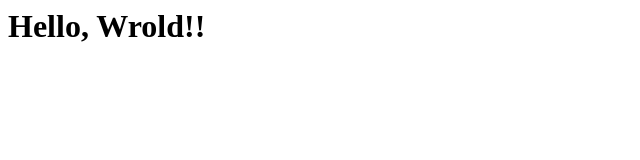
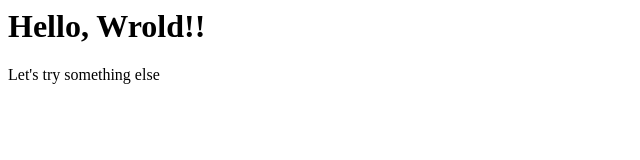
Before and after one commit to SaltedC/MyFirstGitProject, a plain HTML site: page index.html in a window 1280 px wide. Shown: the whole page, without its empty margins (0-640 px from the left). Drawn offline with Linux system fonts and the light colour scheme.

Commit message:
Playing with git

```diff
--- a/index.html
+++ b/index.html
@@ -1 +1,2 @@
 <h1>Hello, Wrold!!</h1>
+<p>Let's try something else</p>
```
